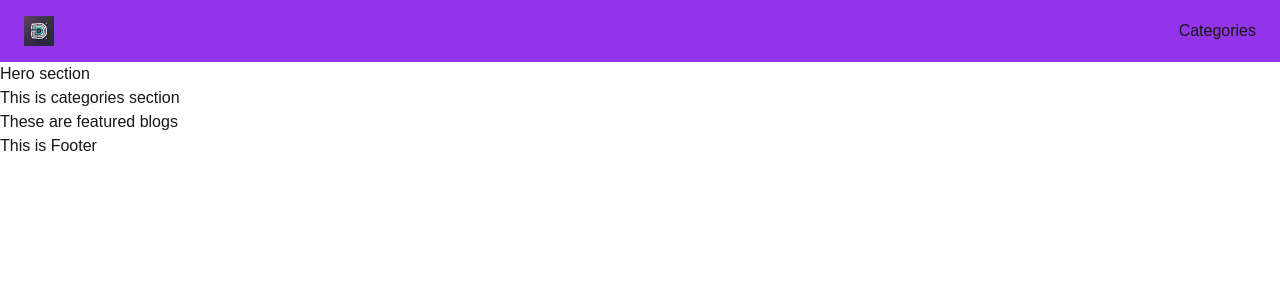
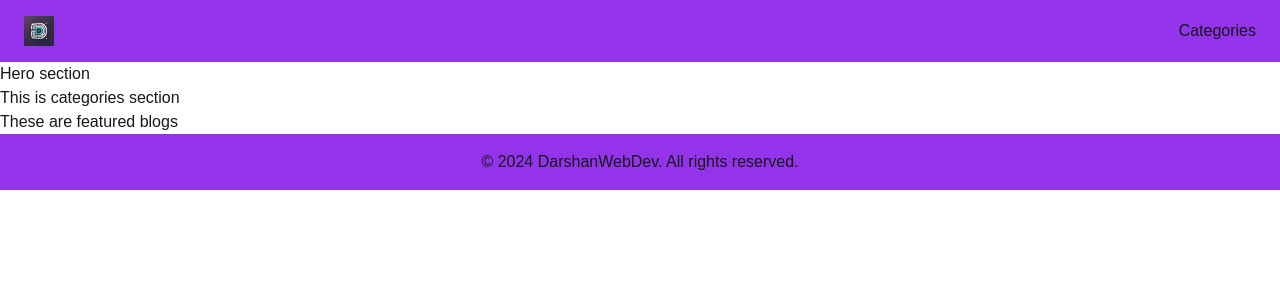
Before and after one commit to dchobarkar/nextjs-blog, a Next.js app: page / in a window 1280 px wide. Shown: the top 300 px of the page. Built offline with nearby package versions, Linux system fonts and the light colour scheme.

Commit message:
add footer

```diff
--- a/app/ui/footer/Footer.tsx
+++ b/app/ui/footer/Footer.tsx
@@ -1,5 +1,11 @@
 const Footer = () => {
-  return <div>This is Footer</div>;
+  return (
+    <footer className="bg-primary">
+      <div className="container mx-auto px-6 py-4 text-center">
+        <p>&copy; 2024 DarshanWebDev. All rights reserved.</p>
+      </div>
+    </footer>
+  );
 };
 
 export default Footer;
```
